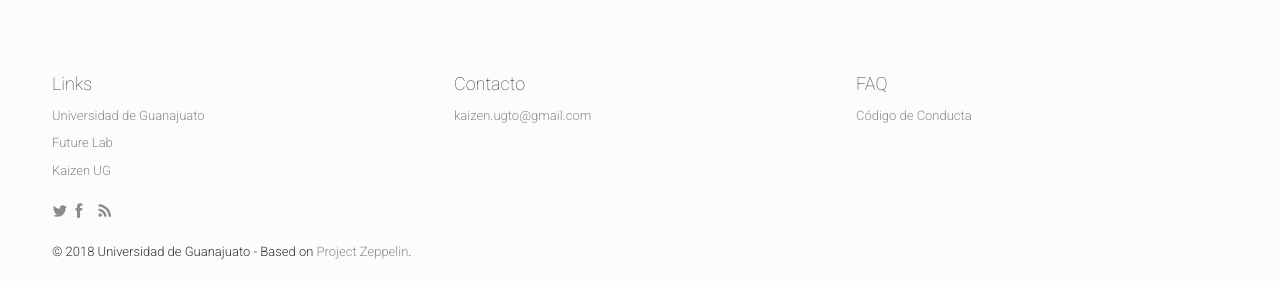
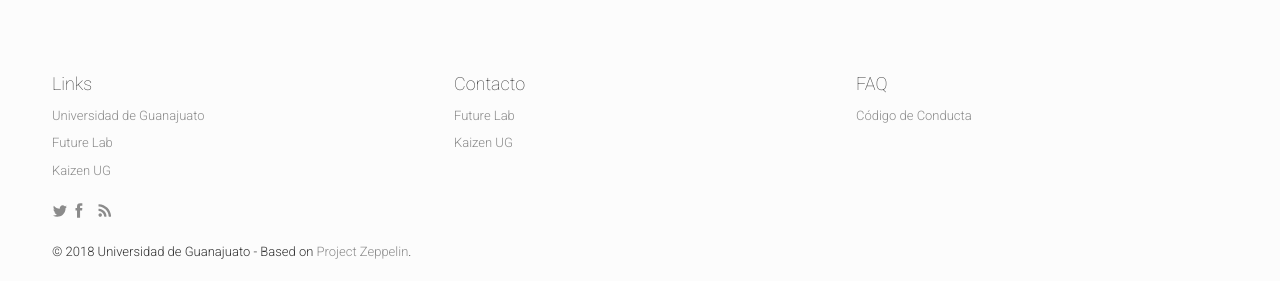
Before and after one commit to futurelabmx/GuanaHacks, a Jekyll site: the page built from index.html, in a window 1280 px wide and 900 px high, scrolled down 4634 px. Shown: the part 616-897 px from the top of the window. Built offline with Jekyll 4.4.1, drawn with Linux system fonts in a browser that asks for light colours; nearby versions of some CDN libraries; comment, search, counter and statistics services are not loaded.

Commit message:
Updated contactos.

```diff
--- a/_config.yml
+++ b/_config.yml
@@ -149,7 +149,8 @@ footerBlocks:
  -
   title: "Contacto"
   links:
-   - {link: "mailto:kaizen.ugto@gmail.com", text: "kaizen.ugto@gmail.com"}
+   - {link: "mailto:r.mirontorres@ugto.mx", text: "Future Lab"}
+   - {link: "mailto:kaizen.ugto@gmail.com", text: "Kaizen UG"}
  -
   title: "FAQ"
   links:
```
